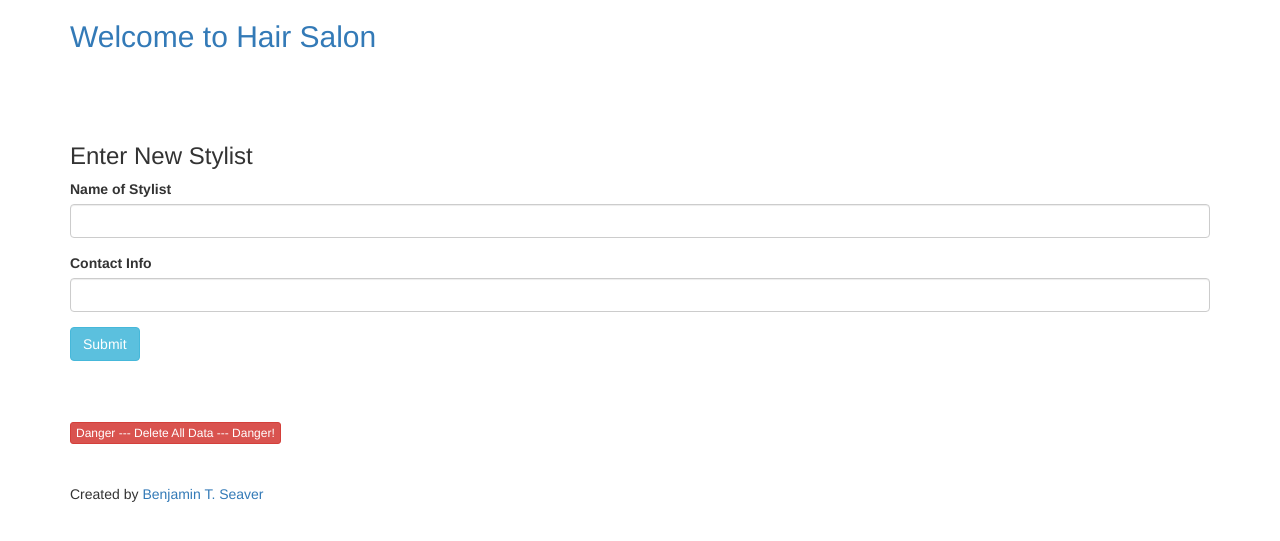
After one commit to bseaver/php3-salon, a PHP site: template views/stylists.html.twig in a window 1280 px wide. The commit adds this page. Shown: the top 541 px of the page. Run offline with PHP 8.4, Linux system fonts and the light colour scheme; the template is opened without the code that fills it, so the values that code supplies are empty; some libraries are stand-ins or nearby versions.

Commit message:
Add initial Twig template on home route (app/app.php, views/base.html.twig, views/stylists.html.twig)

```diff
--- /dev/null
+++ b/views/base.html.twig
@@ -0,0 +1,26 @@
+<!DOCTYPE html>
+<html>
+<head>
+    <link rel='stylesheet' href='https://maxcdn.bootstrapcdn.com/bootstrap/3.3.1/css/bootstrap.min.css'>
+    <title>Hair Salon</title>
+</head>
+<body>
+    <div class='container'>
+        {% block header %}
+            <h2><a href='/'>Welcome to Hair Salon</a></h2>
+            <br>
+            <bt>
+        {% endblock %}
+
+        {% block page %}
+        {% endblock %}
+
+        {% block footer %}
+            <br>
+            <br>
+            <bt>
+            <footer>Created by <a href="https://github.com/bseaver">Benjamin T. Seaver</a></footer>
+        {% endblock %}
+    </div>
+</body>
+</html>
--- /dev/null
+++ b/views/stylists.html.twig
@@ -0,0 +1,91 @@
+{% extends 'base.html.twig' %}
+
+{% block page %}
+    {% if stylists is not empty %}
+        <h3>Stylists On File:</h3>
+        <br>
+
+        <table class="table table-striped">
+            <thead>
+                <th>Name</th>
+                <th>Contact Info</th>
+                <th>Edit</th>
+                <th>Clients</th>
+                <th>Delete Including Associated Clients</th>
+            </thead>
+
+            <tbody>
+                {% for stylist in stylist %}
+                    <td>{{ stylist.getName }}</td>
+                    <td>{{ stylist.getContactInfo }}</td>
+                    <td>
+                        <form action='/get/stylist/{{ stylist.getId }}/edit' method='get'>
+                            <button type='submit' class='btn btn-xs btn-info'>Edit</button>
+                        </form>
+                    </td>
+                    <td>
+                        <form action='/get/clients/{{ stylist.getId }}' method='get'>
+                            <button type='submit' class='btn btn-xs btn-primary'>Edit</button>
+                        </form>
+                    </td>
+                    <td>
+                        &nbsp; &nbsp; &nbsp; &nbsp; &nbsp;
+                        &nbsp; &nbsp; &nbsp; &nbsp; &nbsp;
+                        <form action='/delete/stylist/{{ stylist.getId }}' method='post'>
+                            <input name='_method' value='delete' hidden>
+                            <button type='submit' class='btn btn-xs btn-warning'>Delete</button>
+                        </form>
+                    </td>
+                {% endfor %}
+            </tbody>
+        </table>
+    {% endif %}
+
+    <br>
+    <br>
+
+    {% if isEdit %}
+        <h3>Edit Existing Stylist</h3>
+    {% else %}
+        <h3>Enter New Stylist</h3>
+    {% endif %}
+
+    <form
+        {% if isEdit %}
+            action='/patch/stylist/{{ edit_stylist.getId }}'
+        {% else %}
+            action='/post/stylist'
+        {% endif %}
+        method='post'
+    >
+
+        {% if isEdit %}
+            <input name='_method' value='patch' hidden>
+        {% endif %}
+
+        <div class='form-group'>
+            <label for='stylist_name'>Name of Stylist</label>
+            <input
+                required type='text' name='stylist_name' class='form-control'
+                value='{{ edit_stylist.getName }}'
+            >
+        </div>
+
+        <div class='form-group'>
+            <label for='stylist_contact_info'>Contact Info</label>
+            <input
+                required type='text' name='stylist_contact_info' class='form-control'
+                value='{{ edit_stylist.getContactInfo }}'
+            >
+        </div>
+        <button type='submit' class='btn btn-info'>Submit</button>
+    </form>
+
+    <br>
+    <br>
+    <br>
+    <form action='/delete/stylists' method='post'>
+        <input name='_method' value='delete' hidden>
+        <button type='submit' class='btn btn-xs btn-danger'>Danger --- Delete All Data --- Danger!</button>
+    </form>
+{% endblock %}
```
Also changed, not shown: app/app.php (+13 -2 lines).
